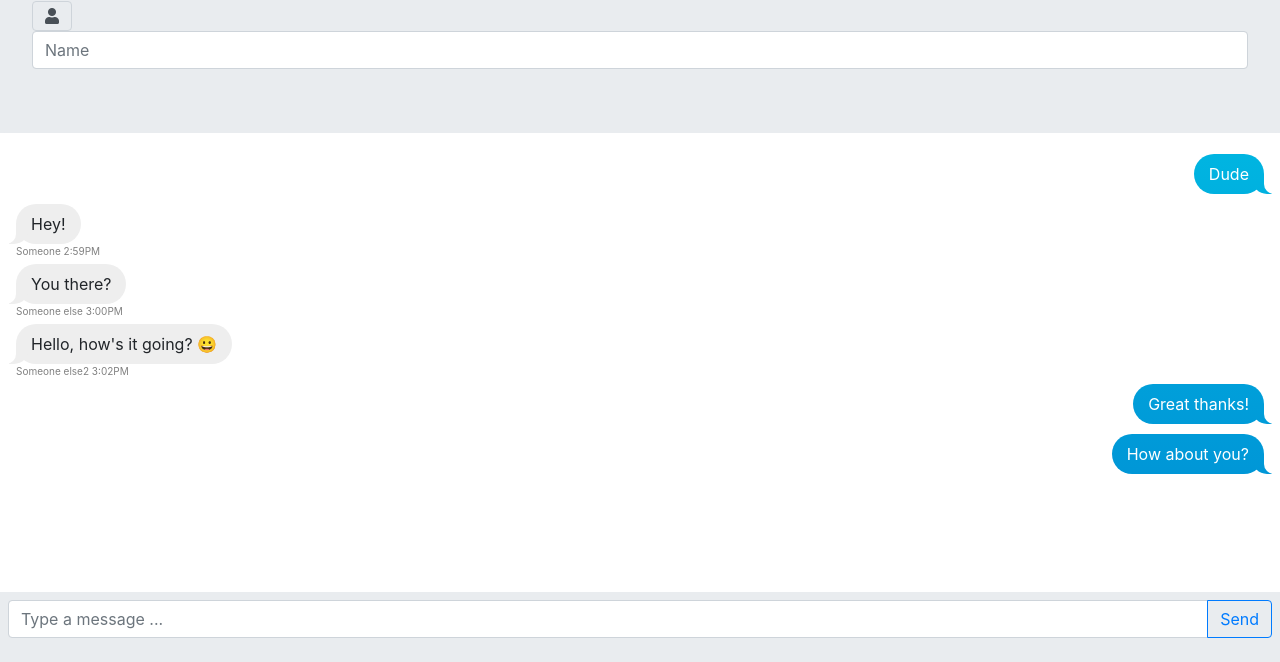
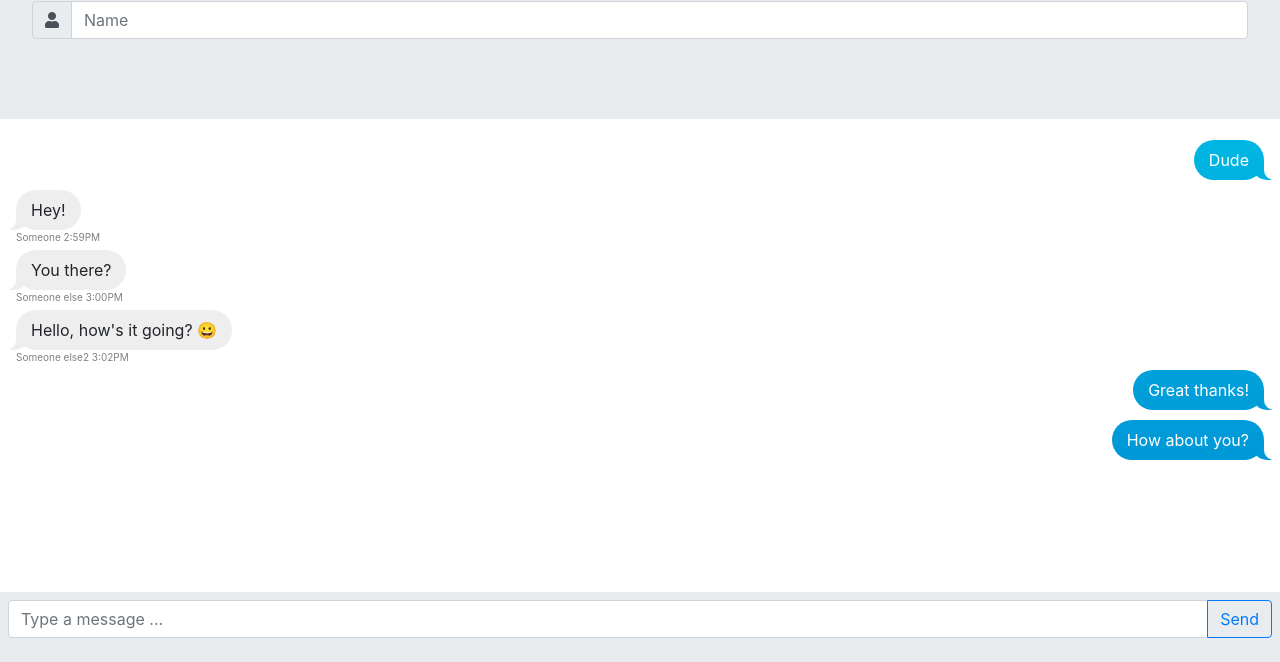
Before and after one commit to it3049c-fall22-henderson/chatting-application-mabrey64, a website: page index.html in a window 1280 px wide. Shown: the part 138-800 px from the top of the page. Drawn offline with Linux system fonts and the light colour scheme.

Commit message:
Passed layout.js tests
Previously didn't pass layout.js tests, but now code passes all of those tests.

```diff
--- a/index.html
+++ b/index.html
@@ -18,12 +18,14 @@
     <header>
         <div class="jumbotron">
             <h1 class="display-4">IT-3049C Chat</h1>
-            <div class="input-group-prepend">
-                <span class="input-group-text">
-                    <i class="fas fa-user"></i>
-                </span>
+            <div class="input-group mb-3">
+                <div class="input-group-prepend">
+                    <span class="input-group-text">
+                        <i class="fas fa-user"></i>
+                    </span>
+                </div>
+                <input id="my-name-input" type="text" class="form-control" placeholder="Name">
             </div>
-            <input id="my-name-input" type="text" class="form-control" placeholder="Name">
         </div>
     </header>
 
```
